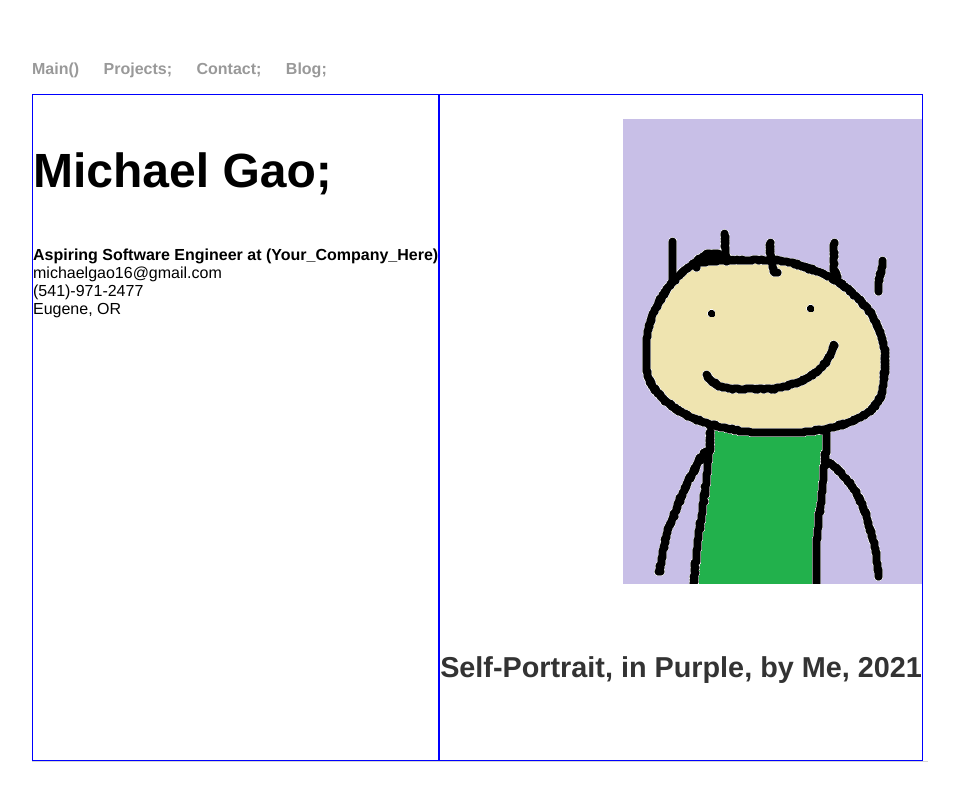
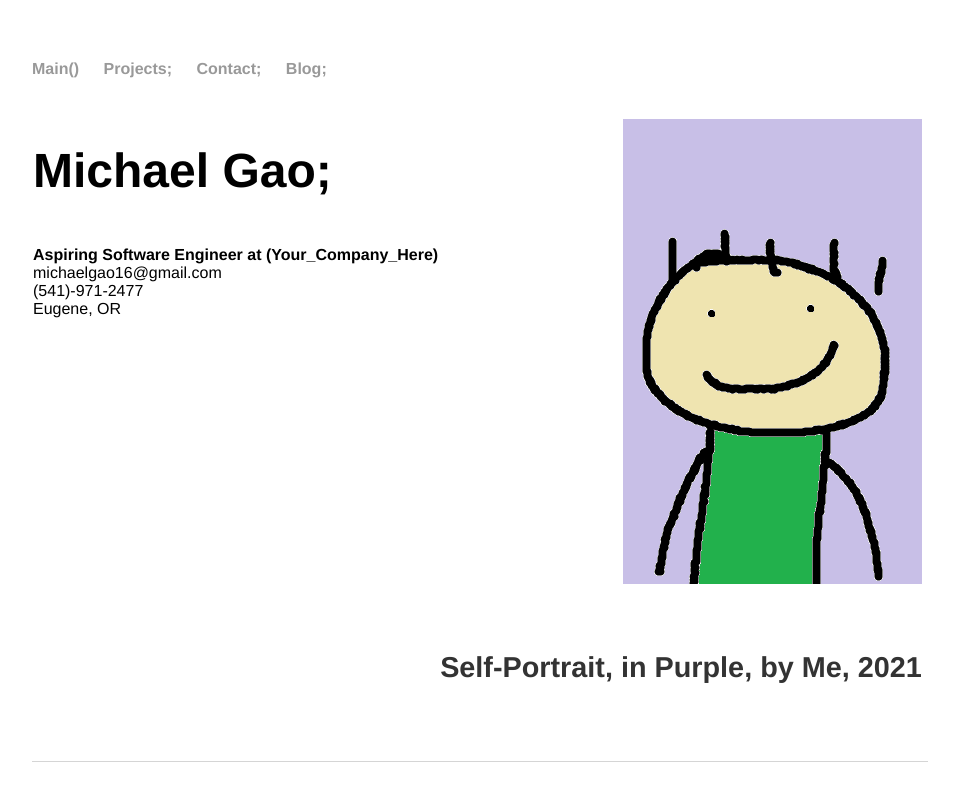
Before and after one commit to michael-c-gao/WebsiteOfMichael, a Jekyll site: the page built from contact/index.html, in a window 1280 px wide. Shown: the top 801 px of the page, without its empty margins (160-1114 px from the left). Built offline with Jekyll 4.4.1, drawn with Linux system fonts in a browser that asks for light colours.

Commit message:
Update index.html

```diff
--- a/contact/index.html
+++ b/contact/index.html
@@ -9,7 +9,7 @@ title: Contact Me
 		box-sizing: border-box
 	}
 	.child{
-		border: 1px solid blue;
+		border: 1px solid white;
 	}
 		.parent{
 			display:flex;
```
